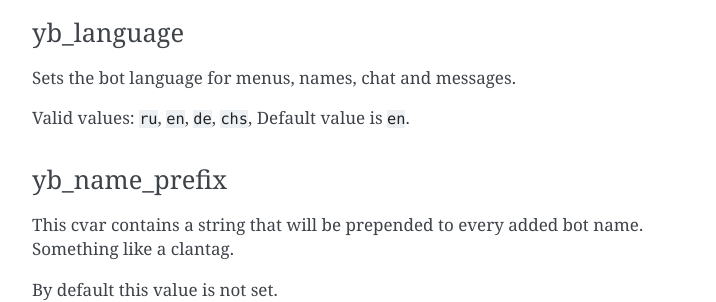
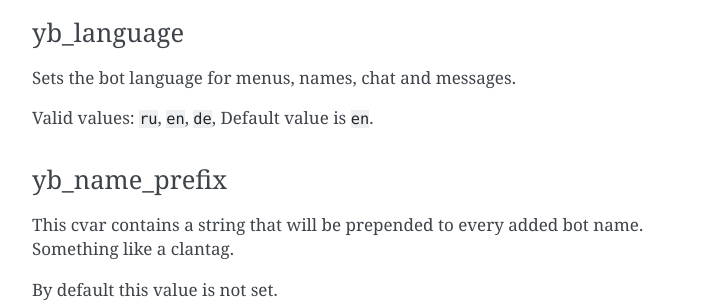
Before and after one commit to yapb/docs, a Sphinx documentation site: the page built from docs/configuring.rst, in a window 1280 px wide and 900 px high, scrolled down 8221 px. Shown: the part 154-456 px from the top of the window, without its empty margins (388-1104 px from the left). Built offline with Sphinx 7.4.7, drawn with Linux system fonts in a browser that asks for light colours.

Commit message:
remove: YaPB no longer has Chinese language (since no one keeps it up to date)

```diff
--- a/docs/botusage.rst
+++ b/docs/botusage.rst
@@ -308,7 +308,6 @@ You must open the file ``yapb.cfg`` in the folder ``addons/yapb/conf`` and chang
 #. ``en`` - English Language
 #. ``ru`` - Russian Language
 #. ``de`` - Deutsch Language
-#. ``chs`` - Chinese Language
 
 For example, write in the config ``yb_language ru`` for Russian Language.
 
--- a/docs/configuring.rst
+++ b/docs/configuring.rst
@@ -381,7 +381,7 @@ yb_language
 
 Sets the bot language for menus, names, chat and messages.
 
-Valid values: ``ru``, ``en``, ``de``, ``chs``, Default value is ``en``.
+Valid values: ``ru``, ``en``, ``de``, Default value is ``en``.
 
 
 yb_name_prefix
```
